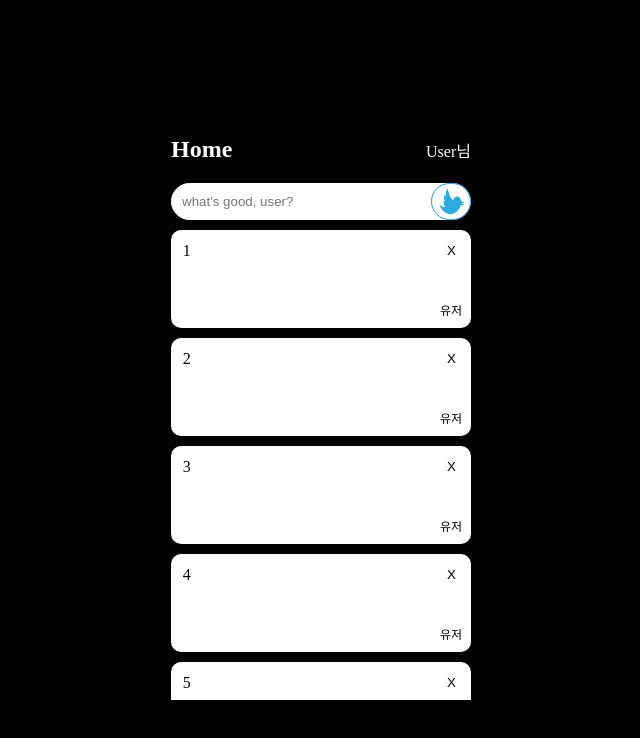
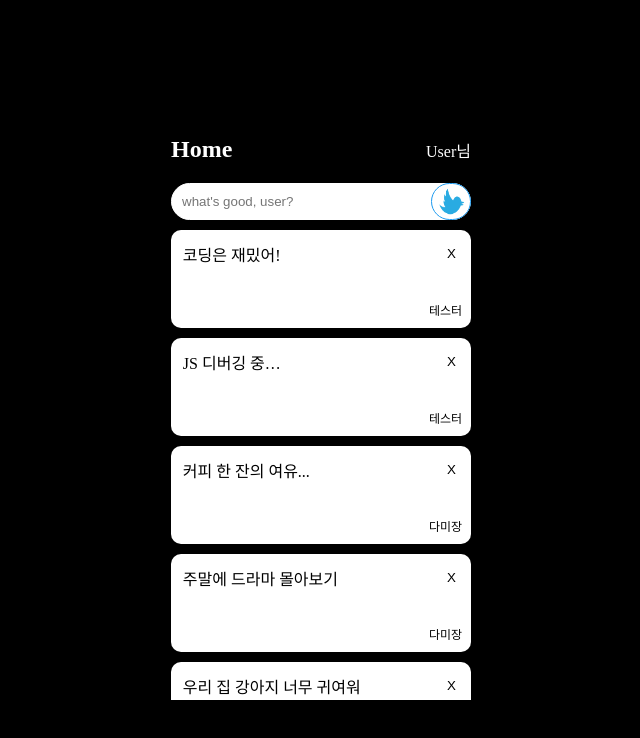
Before and after one commit to omosoi4082/clone-x-frontend, a Vue app: page /main in a window 1280 px wide. Shown: the top 738 px of the page, without its empty margins (319-959 px from the left). Built offline with nearby package versions, Linux system fonts and the light colour scheme.

Commit message:
closes #8 init_data

```diff
--- /dev/null
+++ b/src/components/FeedItem.vue
@@ -0,0 +1,51 @@
+<template>
+  <div class="feed-container">
+    <div class="feed-header">
+      <div class="feed-content">{{ item.content }}</div>
+      <button class="feed-delete-button">X</button>
+    </div>
+    <div class="feed-name">{{ item.user.name }}</div>
+  </div>
+</template>
+
+<script>
+export default {
+  name: "FeedItem",
+  props: ["item"],
+};
+</script>
+
+<style scoped>
+.feed-container {
+  height: 80px;
+  background-color: white;
+  margin: 10px 0px;
+  color: black;
+  padding: 3%;
+  display: flex;
+  flex-direction: column;
+  justify-content: space-between;
+  border-radius: 10px;
+}
+.feed-header {
+  display: flex;
+  flex-direction: row;
+  align-items: center;
+  justify-content: space-between;
+}
+
+.feed-content {
+  padding: 1%;
+}
+
+.feed-delete-button {
+  background: none;
+  border: none;
+  cursor: pointer;
+}
+
+.feed-name {
+  text-align: right;
+  font-size: 12px;
+}
+</style>
--- a/src/components/FeedList.vue
+++ b/src/components/FeedList.vue
@@ -1,18 +1,23 @@
 <template>
   <div class="feed-list-container">
-    <div class="feed-container" v-for="i in 10" :key="i">
-      <div class="feed-header">
-        <div class="feed-content">{{ i }}</div>
-        <button class="feed-delete-button">X</button>
-      </div>
-      <div class="feed-name">유저</div>
-    </div>
+    <FeedItem v-for="item in items" :key="item.id" :item="item" />
   </div>
 </template>
 
 <script>
+import FeedItem from "./FeedItem.vue";
+import testData from "./TestData";
 export default {
   name: "FeedList",
+  components: { FeedItem },
+  data() {
+    return {
+      items: [],
+    };
+  },
+  created() {
+    this.items = testData;
+  },
 };
 </script>
 
@@ -21,37 +26,4 @@
   height: 60vh;
   overflow-y: auto;
 }
-.feed-container {
-  height: 80px;
-  background-color: white;
-  margin: 10px 0px;
-  color: black;
-  padding: 3%;
-  display: flex;
-  flex-direction: column;
-  justify-content: space-between;
-  border-radius: 10px;
-}
-
-.feed-header {
-  display: flex;
-  flex-direction: row;
-  align-items: center;
-  justify-content: space-between;
-}
-
-.feed-content {
-  padding: 1%;
-}
-
-.feed-delete-button {
-  background: none;
-  border: none;
-  cursor: pointer;
-}
-
-.feed-name {
-  text-align: right;
-  font-size: 12px;
-}
 </style>
--- /dev/null
+++ b/src/components/TestData.js
@@ -0,0 +1,75 @@
+const testData = [
+  {
+    id: 11,
+    content: "코딩은 재밌어!",
+    user: {
+      id: 12,
+      name: "테스터",
+    },
+  },
+  {
+    id: 10,
+    content: "JS 디버깅 중…",
+    user: {
+      id: 12,
+      name: "테스터",
+    },
+  },
+  {
+    id: 9,
+    content: "커피 한 잔의 여유...",
+    user: {
+      id: 13,
+      name: "다미장",
+    },
+  },
+  {
+    id: 6,
+    content: "주말에 드라마 몰아보기",
+    user: {
+      id: 13,
+      name: "다미장",
+    },
+  },
+  {
+    id: 5,
+    content: "우리 집 강아지 너무 귀여워",
+    user: {
+      id: 13,
+      name: "다미장",
+    },
+  },
+  {
+    id: 4,
+    content: "2025년에는 꼭 운동한다!",
+    user: {
+      id: 11,
+      name: "user",
+    },
+  },
+  {
+    id: 3,
+    content: "디버깅만 몇 시간째…",
+    user: {
+      id: 11,
+      name: "user",
+    },
+  },
+  {
+    id: 2,
+    content: "아침 커피로 하루 시작",
+    user: {
+      id: 11,
+      name: "user",
+    },
+  },
+  {
+    id: 1,
+    content: "오늘도 멋진 하루 되세요!",
+    user: {
+      id: 11,
+      name: "user",
+    },
+  },
+];
+export default testData;
```
